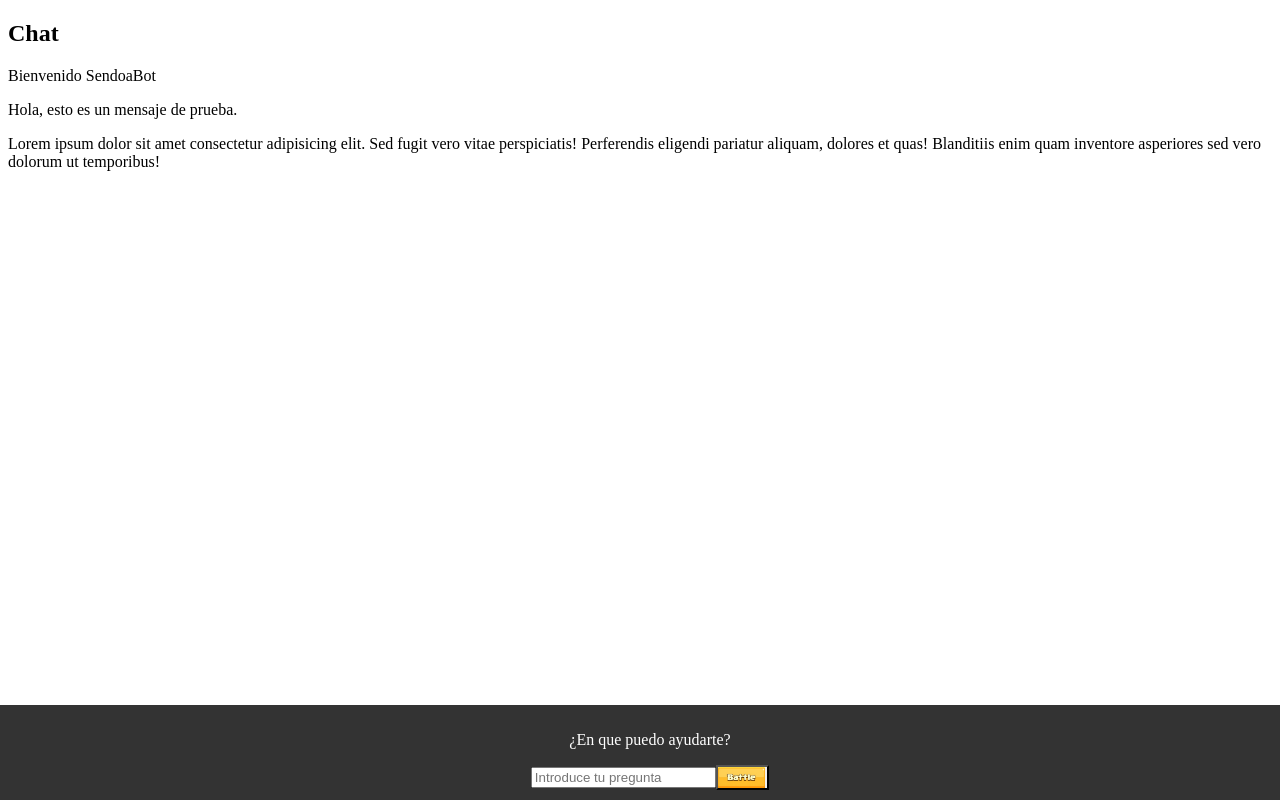
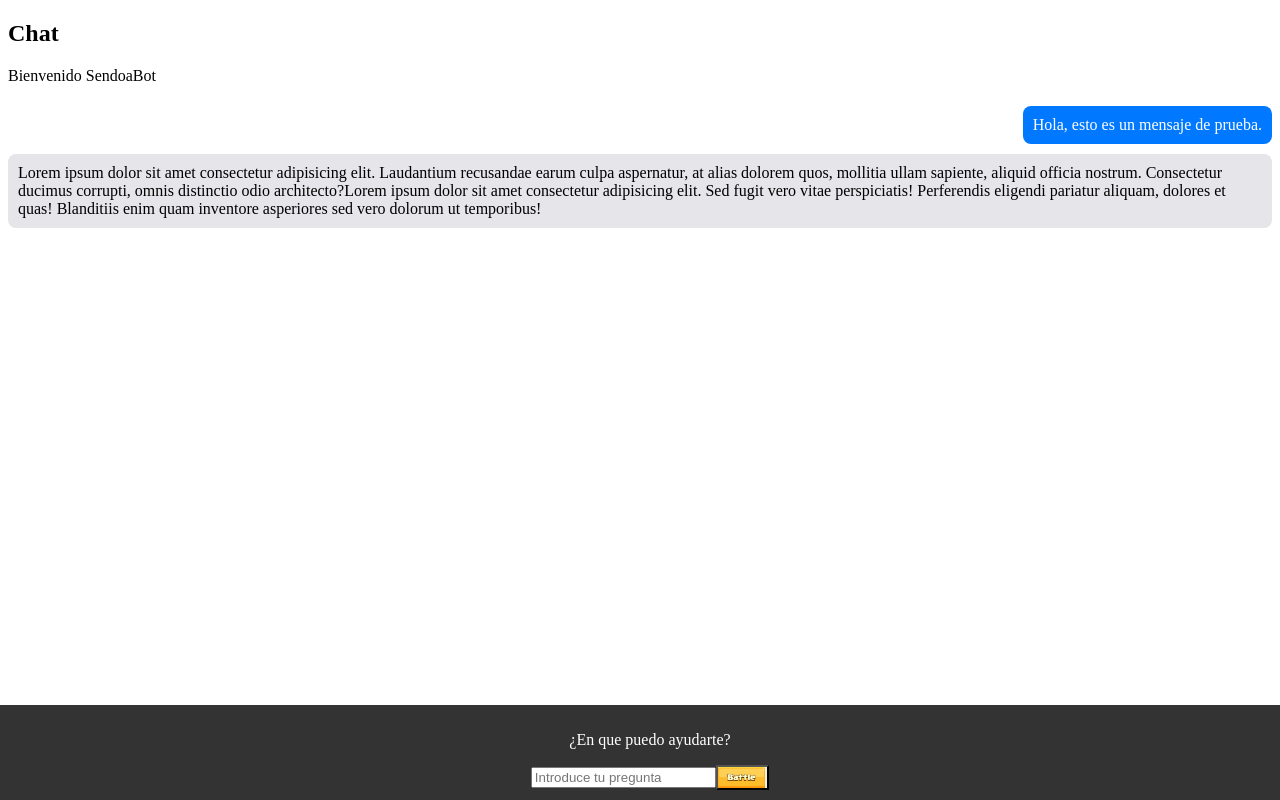
Before and after one commit to davidalvarez2006/Reto, an Angular app: page / in a window 1280 px wide. Built offline with nearby package versions, Linux system fonts and the light colour scheme.

Commit message:
mensajes

```diff
--- a/src/app/components/chat-historial/chat-historial.component.css
+++ b/src/app/components/chat-historial/chat-historial.component.css
@@ -1,3 +1,28 @@
 :host {
   display: block;
 }
+/* Contenedor con display flex */
+.flex-container {
+  display: flex;
+  flex-direction: column; /* Los elementos estarán en columna */
+}
+
+/* Mensaje alineado a la izquierda */
+.message-left {
+  align-self: flex-start; /* Alinea al principio (izquierda) */
+  background-color: #e5e5ea;
+  color: black;
+  padding: 10px;
+  border-radius: 8px;
+  margin: 5px 0;
+}
+
+/* Mensaje alineado a la derecha */
+.message-right {
+  align-self: flex-end; /* Alinea al final (derecha) */
+  background-color: #0078ff;
+  color: white;
+  padding: 10px;
+  border-radius: 8px;
+  margin: 5px 0;
+}
--- a/src/app/components/chat-historial/chat-historial.component.html
+++ b/src/app/components/chat-historial/chat-historial.component.html
@@ -1,9 +1,9 @@
 <div>
   <h2>Chat</h2>
   <p>Bienvenido SendoaBot</p>
-  <div>
-    <p class="flex flex-start">Hola, esto es un mensaje de prueba.</p>
-    <p class="flex flex-end">Lorem ipsum dolor sit amet consectetur adipisicing elit. Sed fugit vero vitae perspiciatis! Perferendis eligendi pariatur aliquam, dolores et quas! Blanditiis enim quam inventore asperiores sed vero dolorum ut temporibus!</p>
+  <div class="flex-container">
+    <p class="message-right">Hola, esto es un mensaje de prueba.</p>
+    <p class="message-left">Lorem ipsum dolor sit amet consectetur adipisicing elit. Laudantium recusandae earum culpa aspernatur, at alias dolorem quos, mollitia ullam sapiente, aliquid officia nostrum. Consectetur ducimus corrupti, omnis distinctio odio architecto?Lorem ipsum dolor sit amet consectetur adipisicing elit. Sed fugit vero vitae perspiciatis! Perferendis eligendi pariatur aliquam, dolores et quas! Blanditiis enim quam inventore asperiores sed vero dolorum ut temporibus!</p>
   </div>
 
 </div>
```
